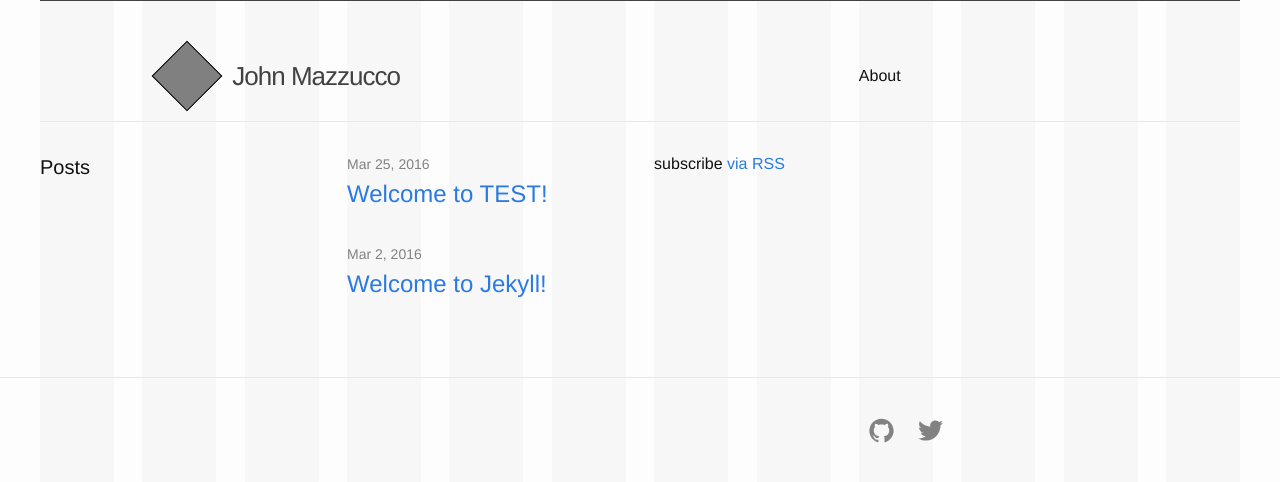
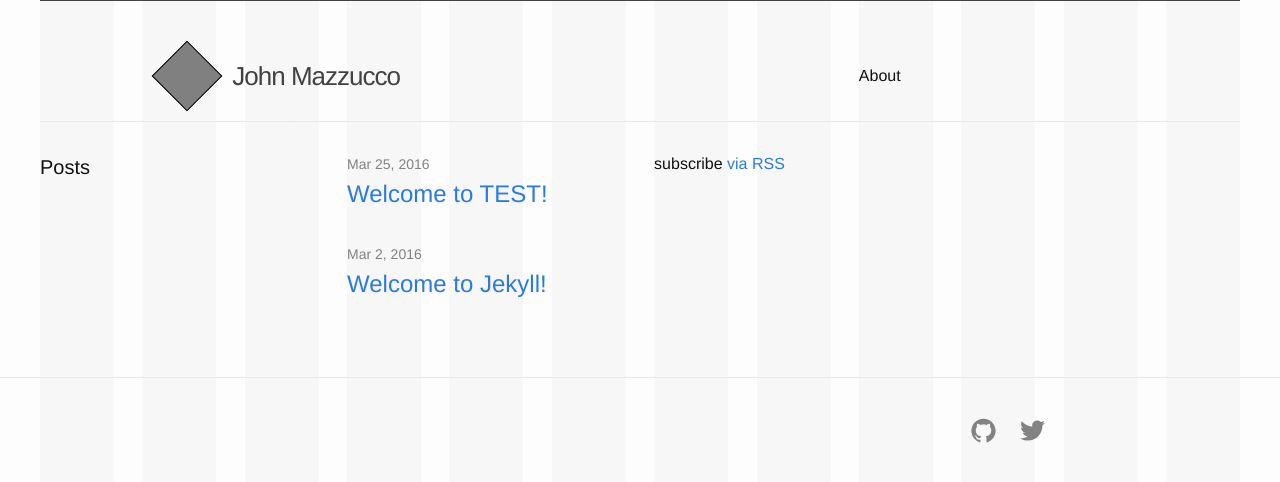
Before and after one commit to JMazzucco/Portfolio-Jekyll, a Jekyll site: the page built from index.html, in a window 1280 px wide. Shown: the top 482 px of the page. Built offline with Jekyll 4.4.1, drawn with Linux system fonts in a browser that asks for light colours.

Commit message:
Change direction of footer content

```diff
--- a/_sass/_layout.scss
+++ b/_sass/_layout.scss
@@ -27,6 +27,8 @@
     transform: rotate(45deg);
 }
 
+
+
 .site-title {
     @include span-columns(6);
     @include shift(1);
@@ -52,6 +54,7 @@
         }
     }
 }
+
 
 .site-nav {
     @include span-columns(4);
@@ -152,12 +155,13 @@
     @extend %clearfix;
 }
 
-.footer-col {
+
+@include direction-context(right-to-left) {
+  .footer-col {
     @include span-columns(3);
-    @include shift(8);
-    float: left;
+  }
+
 }
-
 // .footer-col-1 {
 //     width: -webkit-calc(35% - (#{$spacing-unit} / 2));
 //     width:         calc(35% - (#{$spacing-unit} / 2));
```
